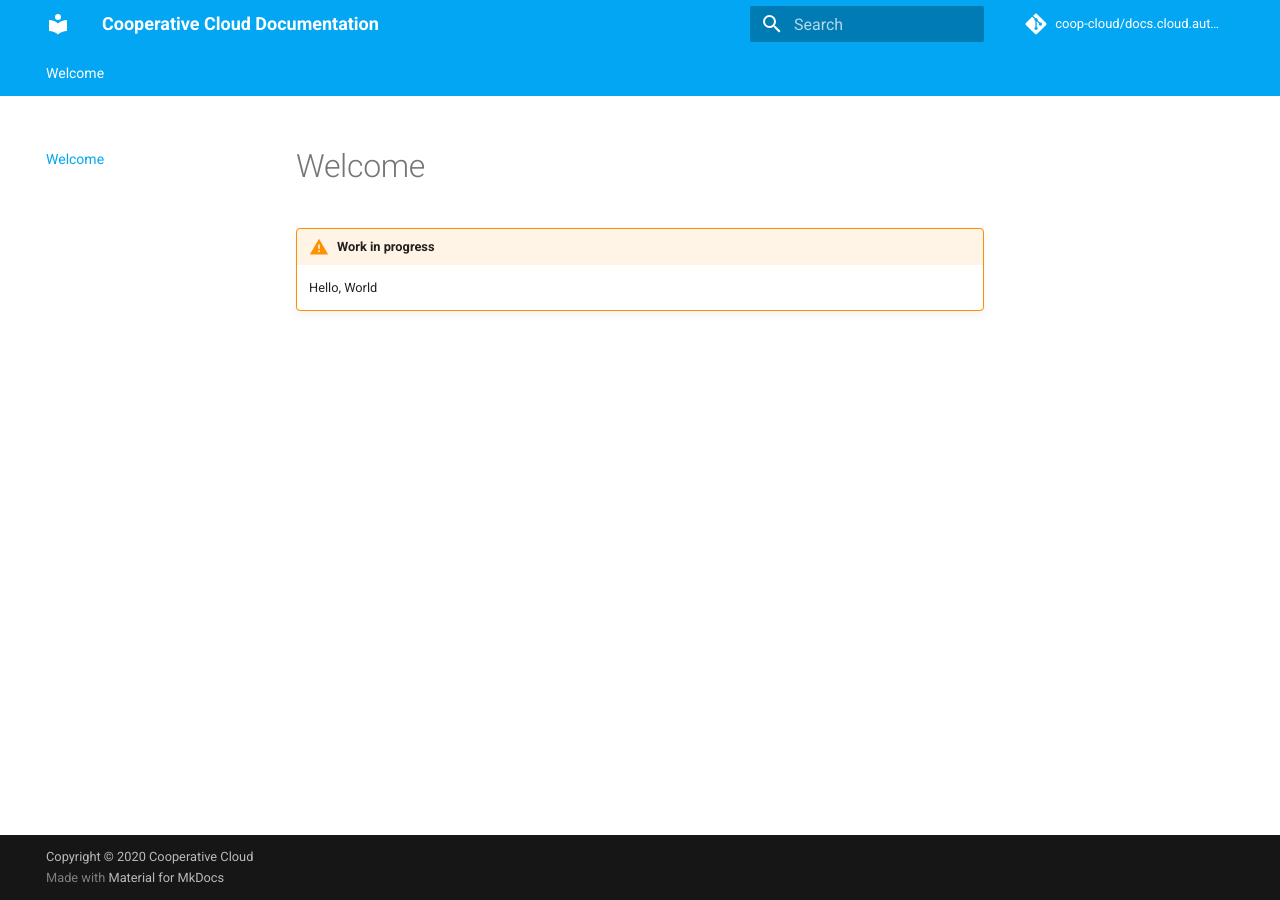
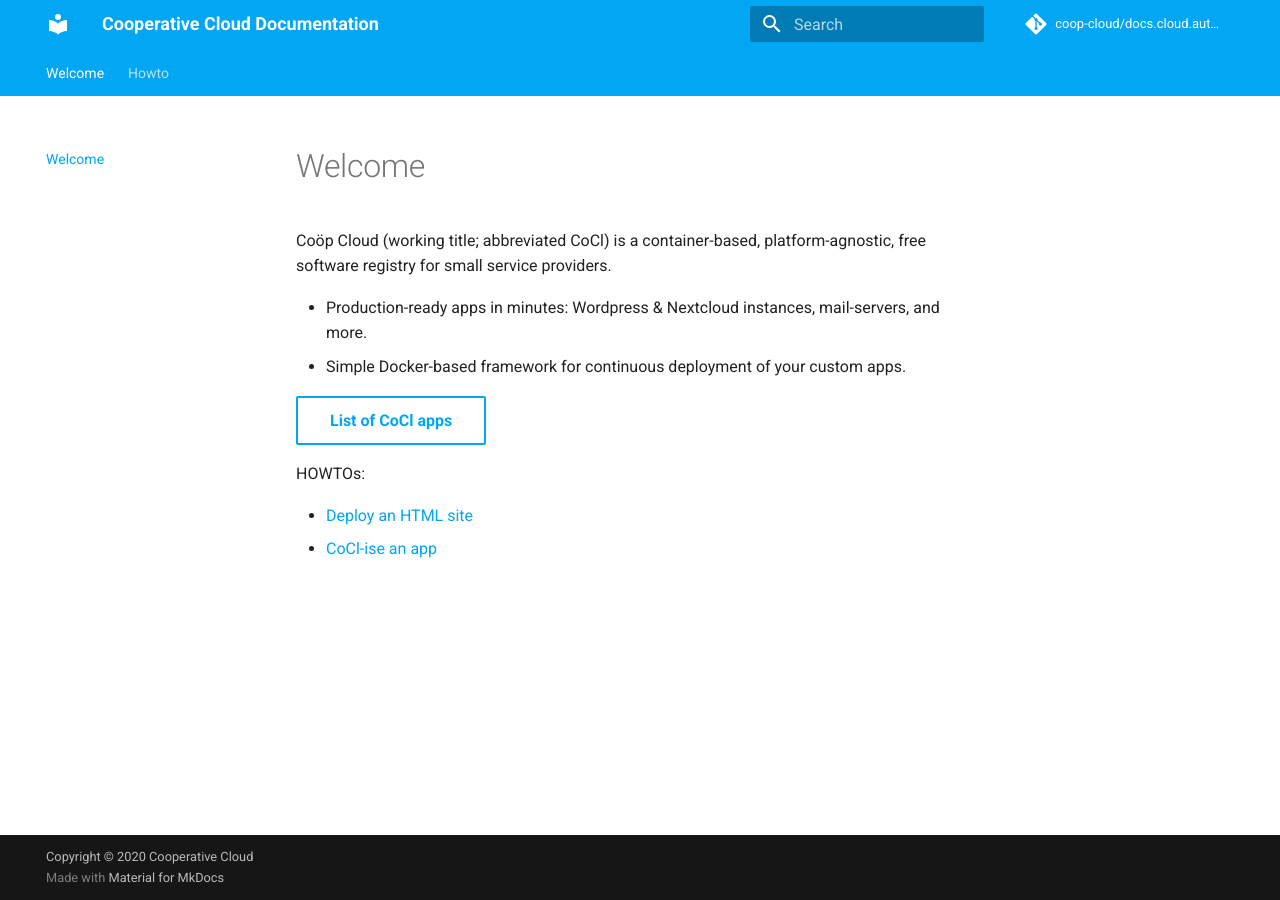
Before and after one commit to mayel/docs.coopcloud.tech, an MkDocs documentation site: the page built from docs/index.md, in a window 1280 px wide. Built offline with MkDocs 1.6.1 and Material for MkDocs 9.7.7, drawn with Linux system fonts in a browser that asks for light colours.

Commit message:
Add initial docs
Closes coop-cloud/organising#39, coop-cloud/organising#5

```diff
--- a/docs/index.md
+++ b/docs/index.md
@@ -2,6 +2,15 @@
 title: Welcome
 ---
 
-!!! warning "Work in progress"
+Coöp Cloud (working title; abbreviated CoCl) is a container-based, platform-agnostic, free software registry for small service providers.
 
-    Hello, World
+ - Production-ready apps in minutes: Wordpress & Nextcloud instances,
+   mail-servers, and more.
+ - Simple Docker-based framework for continuous deployment of your custom apps.
+
+[List of CoCl apps](https://codimd.autonomic.zone/s/HyNtOhwrv){: .md-button }
+
+HOWTOs:
+
+ - [Deploy an HTML site](howto/html-website.md)
+ - [CoCl-ise an app](howto/convert-app.md)
```
Also changed, not shown: docs/howto/convert-app.md (added, +59 -0 lines), docs/howto/html-website.md (added, +20 -0 lines).
